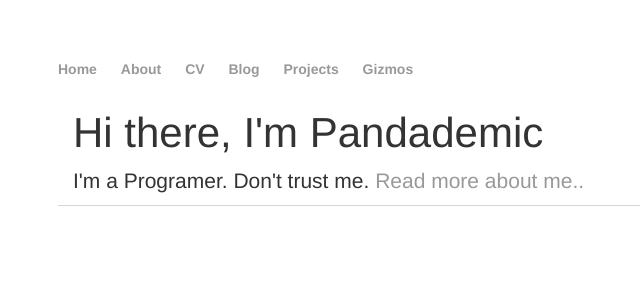
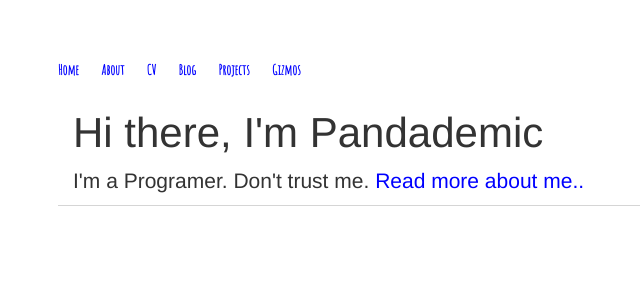
Before and after one commit to Pandademic/Old, a Jekyll site: the page built from index.html, in a window 1280 px wide. Shown: the top 300 px of the page, without its empty margins (134-774 px from the left). Built offline with Jekyll 4.4.1, drawn with Linux system fonts in a browser that asks for light colours.

Commit message:
Update main.css

```diff
--- a/css/main.css
+++ b/css/main.css
@@ -1,7 +1,15 @@
+@import url('https://fonts.googleapis.com/css2?family=Amatic+SC&display=swap');
 body { margin: 60px auto; width: 70%; }
 
-a { text-decoration: none; color: #999; }
-a:hover { text-decoration: underline; }
+a {
+  text-decoration: none;
+  color: blue;
+}
+a:hover {
+  text-decoration: underline;
+  color: #999;
+
+}
 
 p, ul { font-size: 1.5em; line-height: 1.4em; color: #333; }
 
@@ -11,7 +19,10 @@ h2 { font-size: 2.7em; }
 h3 { font-size: 2.3em; }
 h4 { font-size: 1.9em; }
 
-nav ul, footer ul { font-size: 1em; font-family: 'Helvetica', 'Arial', 'Sans-Serif'; padding: 0px; list-style: none; font-weight: bold; }
+nav ul, footer ul {
+  font-size: 1em;
+  font-family: 'Amatic SC', cursive;
+  padding: 0px; list-style: none; font-weight: bold; }
 nav ul li, footer ul li { display: inline; margin-right: 20px; }
 
 footer { border-top: 1px solid #d5d5d5; font-size: .8em; }
```
